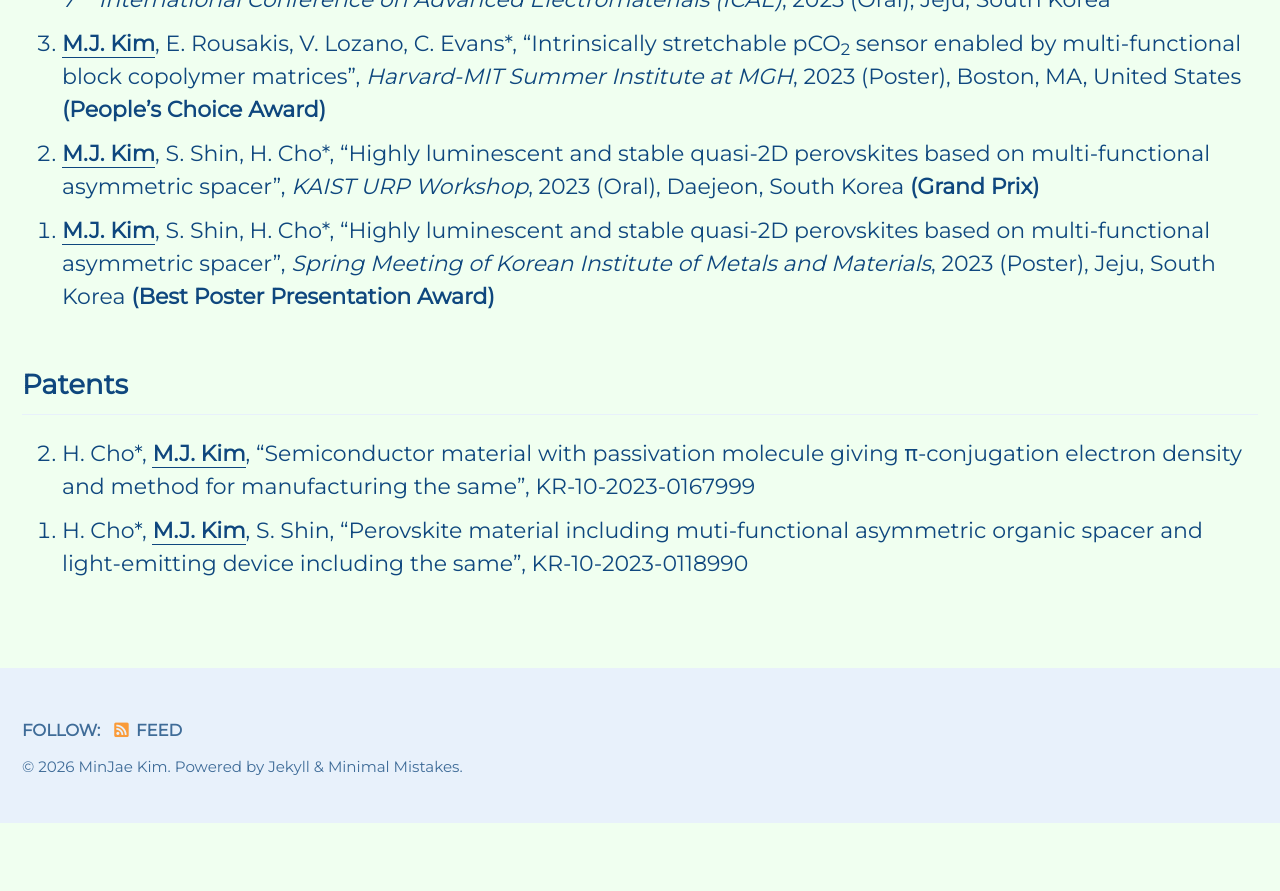
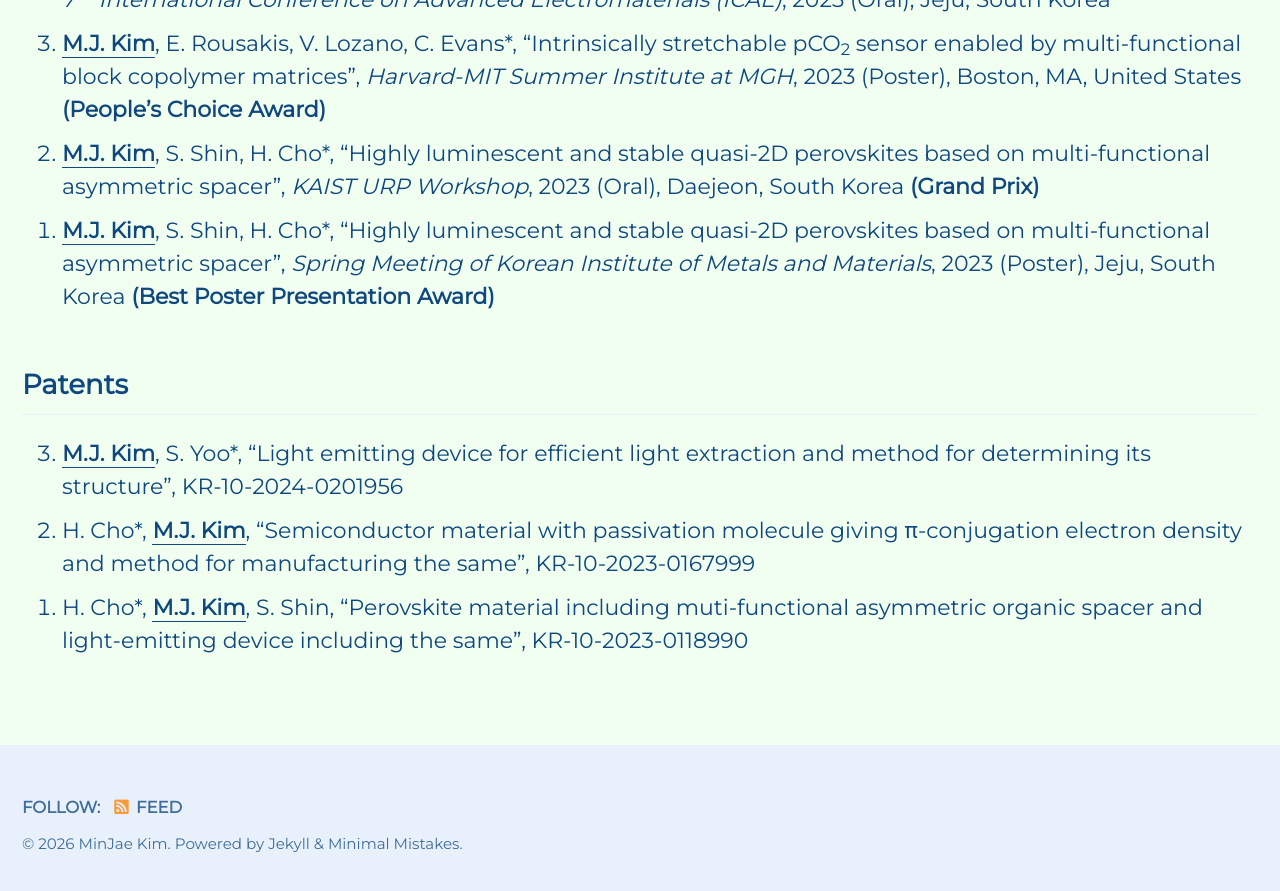
Before and after one commit to mj3259/mj3259.github.io, a Jekyll site: the page built from _pages/projects.md, in a window 1280 px wide and 900 px high, scrolled down 1318 px. Shown: the top 891 px of the window. Built offline with Jekyll 4.4.1, drawn with Linux system fonts in a browser that asks for light colours; cached includes are drawn as plain includes; before the commit the page ends 2141 px from its top, so only the background shows below that.

Commit message:
Update projects.md

```diff
--- a/_pages/projects.md
+++ b/_pages/projects.md
@@ -58,6 +58,7 @@ feature_row1:
 {: reversed="reversed"}
 
 ## Patents
+1. **<u>M.J. Kim</u>**, S. Yoo*, "Light emitting device for efficient light extraction and method for determining its structure", KR-10-2024-0201956
 1. H. Cho*, **<u>M.J. Kim</u>**, "Semiconductor material with passivation molecule giving π-conjugation electron density and method for manufacturing the same", KR-10-2023-0167999
 1. H. Cho*, **<u>M.J. Kim</u>**, S. Shin, "Perovskite material including muti-functional asymmetric organic spacer and light-emitting device including the same", KR-10-2023-0118990
 {: reversed="reversed"}
```
